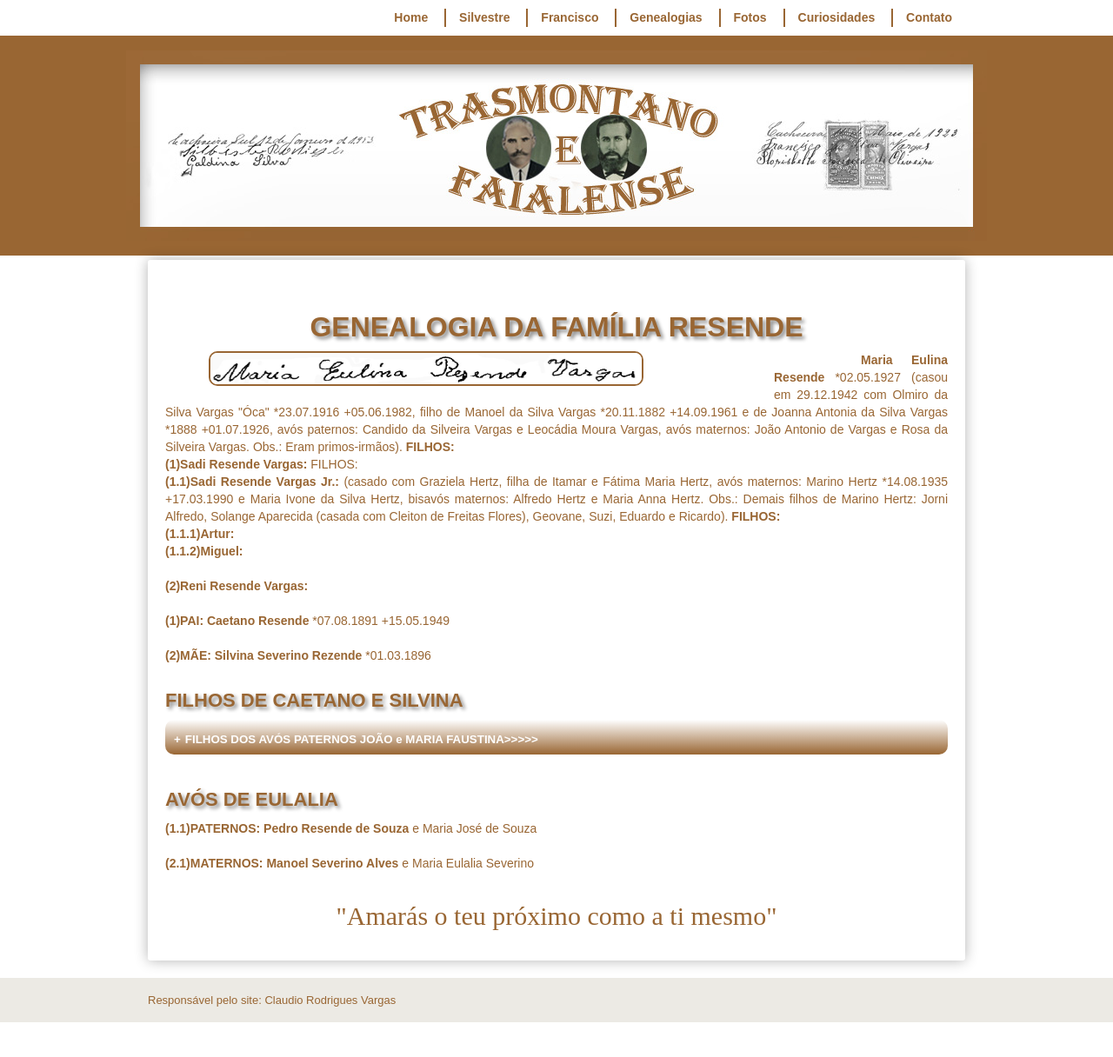
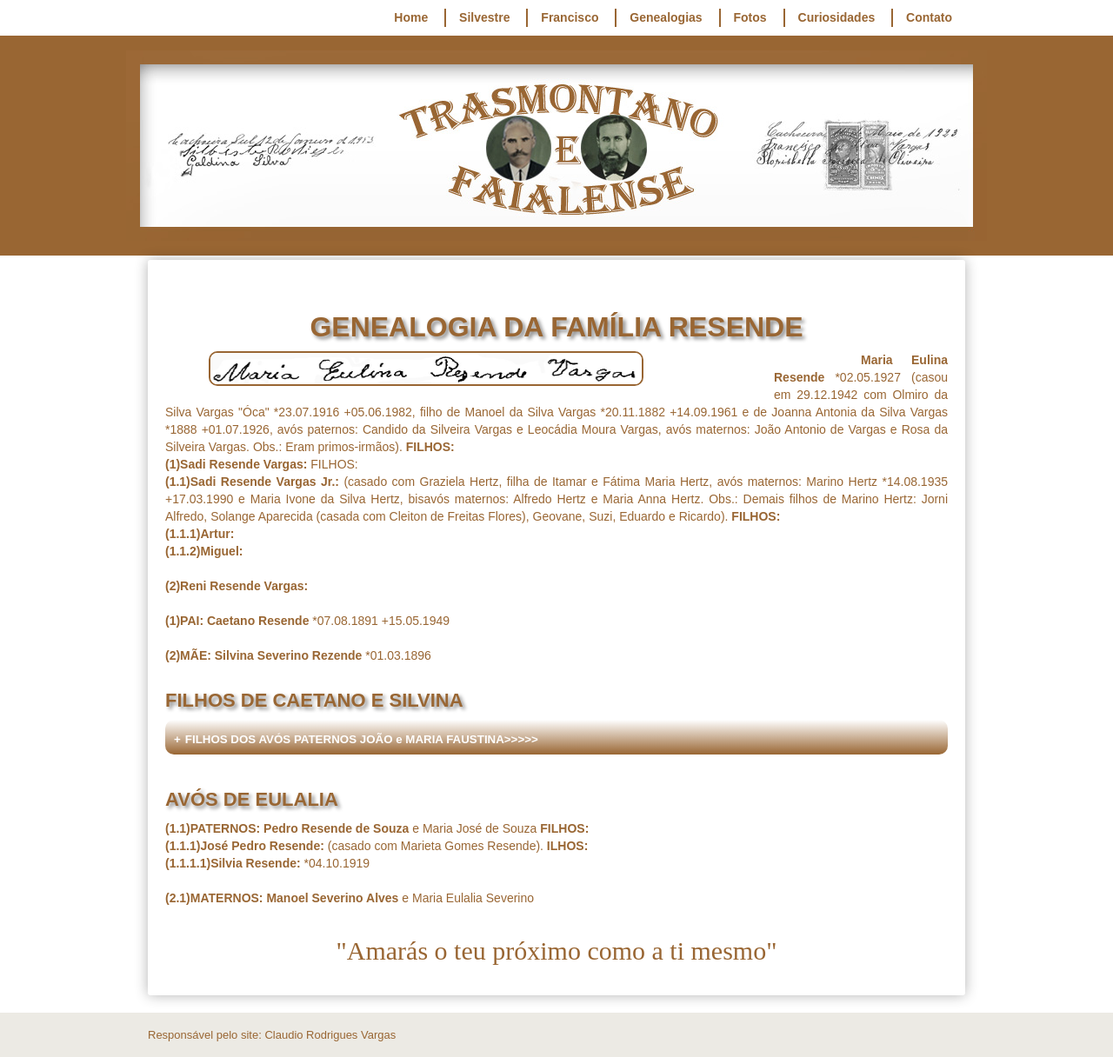
Before and after one commit to claudiovargas1955/claudiovargas1955.github.io, a Jekyll site: the page built from _pages/familia-resende.html, in a window 1280 px wide. Shown: the whole page at 87% size. Built offline with Jekyll 4.4.1, drawn with Linux system fonts in a browser that asks for light colours; some web fonts are replaced; before the commit the page ends 1176 px from its top, so only the background shows below that.

Commit message:
Update familia-resende.html

```diff
--- a/_pages/familia-resende.html
+++ b/_pages/familia-resende.html
@@ -198,7 +198,9 @@ Jorni Alfredo, Solange Aparecida (casada com Cleiton de Freitas Flores), Geovane
 
 <h4>AVÓS DE EULALIA</h4>
 
-<p><b>(1.1)PATERNOS: Pedro Resende de Souza</b> e Maria José de Souza<br><br>
+<p><b>(1.1)PATERNOS: Pedro Resende de Souza</b> e Maria José de Souza <b>FILHOS: </b><br>
+  <b>(1.1.1)José Pedro Resende: </b>(casado com Marieta Gomes Resende). <b>ILHOS: </b><br>
+    <b>(1.1.1.1)Silvia Resende: </b>*04.10.1919 <br><br>
 
 <b>(2.1)MATERNOS: Manoel Severino Alves</b> e Maria Eulalia Severino<br><br>
 
```
